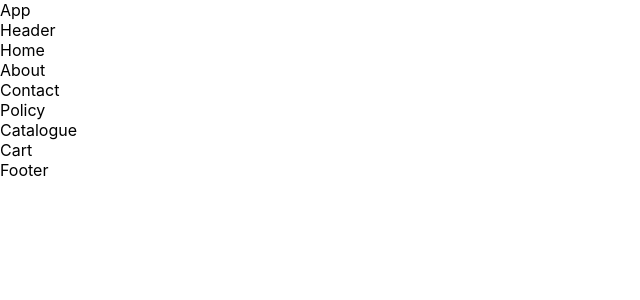
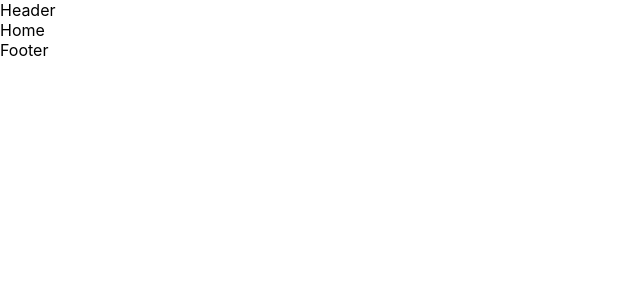
Before and after one commit to JohPik/justADashBeauty, a React (Create React App) app: page / in a window 1280 px wide. Shown: the top 300 px of the page, without its empty margins (0-640 px from the left). Built offline with nearby package versions, Linux system fonts and the light colour scheme.

Commit message:
Plumb Component Routes

```diff
--- a/src/components/App.js
+++ b/src/components/App.js
@@ -1,4 +1,5 @@
 import React, { Component } from 'react';
+import { Router, Route , Switch} from 'react-router-dom'
 
 import Header from './Header'
 import Home from './Home'
@@ -13,17 +14,25 @@ class App extends Component {
   render() {
     return (
       <div>
-        App
-      <Header/>
-        <Home/>
-        <About/>
-        <Contact/>
-        <Policy/>
-        <Catalogue/>
-        <Cart/>
-      <Footer/>
+          <Header/>
+
+          <Switch>
+            <Route path="/" exact component={Home} />
+            <Route path="/about" exact component={About} />
+            <Route path="/contact" exact component={Contact} />
+            <Route path="/policy" exact component={Policy} />
+            <Route path="/catalogue" exact component={Catalogue} />
+            <Route path="/cart" exact component={Cart} />
+          </Switch>
+          <Footer/>
       </div>
     )
   }
 }
 export default App
+
+
+// <Contact/>
+// <Policy/>
+// <Catalogue/>
+// <Cart/>
--- a/src/index.js
+++ b/src/index.js
@@ -1,7 +1,13 @@
 import React from 'react';
 import ReactDOM from 'react-dom';
 import './index.css';
+import { BrowserRouter } from 'react-router-dom'
+
 import App from './components/App';
 
 
-ReactDOM.render(<App />, document.getElementById('root'));
+
+ReactDOM.render(
+  <BrowserRouter>
+    <App />
+  </BrowserRouter>, document.getElementById('root'));
```
